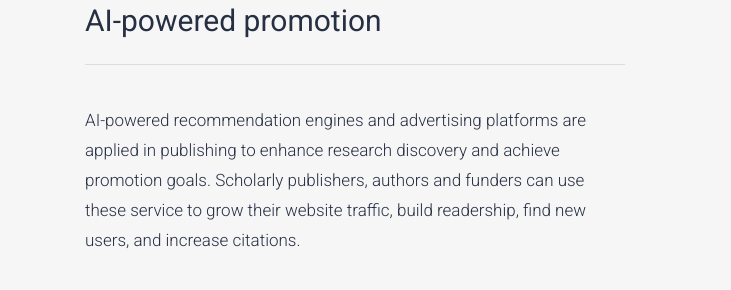
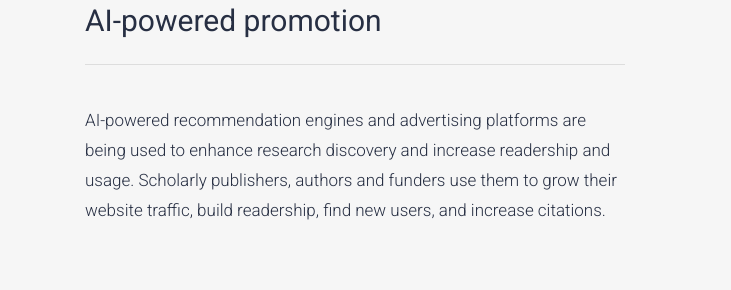
Before and after one commit to PublishingAI/homepage, a plain HTML site: page promotion.html in a window 1280 px wide. Shown: the part 367-657 px from the top of the page, 0-731 px from the left. Drawn offline with Linux system fonts and the light colour scheme.

Commit message:
Update promotion.html

```diff
--- a/promotion.html
+++ b/promotion.html
@@ -82,7 +82,7 @@
                         <div class="heading_small">
                           <h4>AI-powered promotion</h4>
                         </div>
-                           <p>AI-powered recommendation engines and advertising platforms are applied in publishing to enhance research discovery and achieve promotion goals. Scholarly publishers, authors and funders can use these service to grow their website traffic, build readership, find new users, and increase citations. </p>
+                           <p>AI-powered recommendation engines and advertising platforms are being used to enhance research discovery and increase readership and usage. Scholarly publishers, authors and funders use them to grow their website traffic, build readership, find new users, and increase citations. </p>
                            <p></p>
                            <br>
                            <h4>Cases of use</h4>
```
